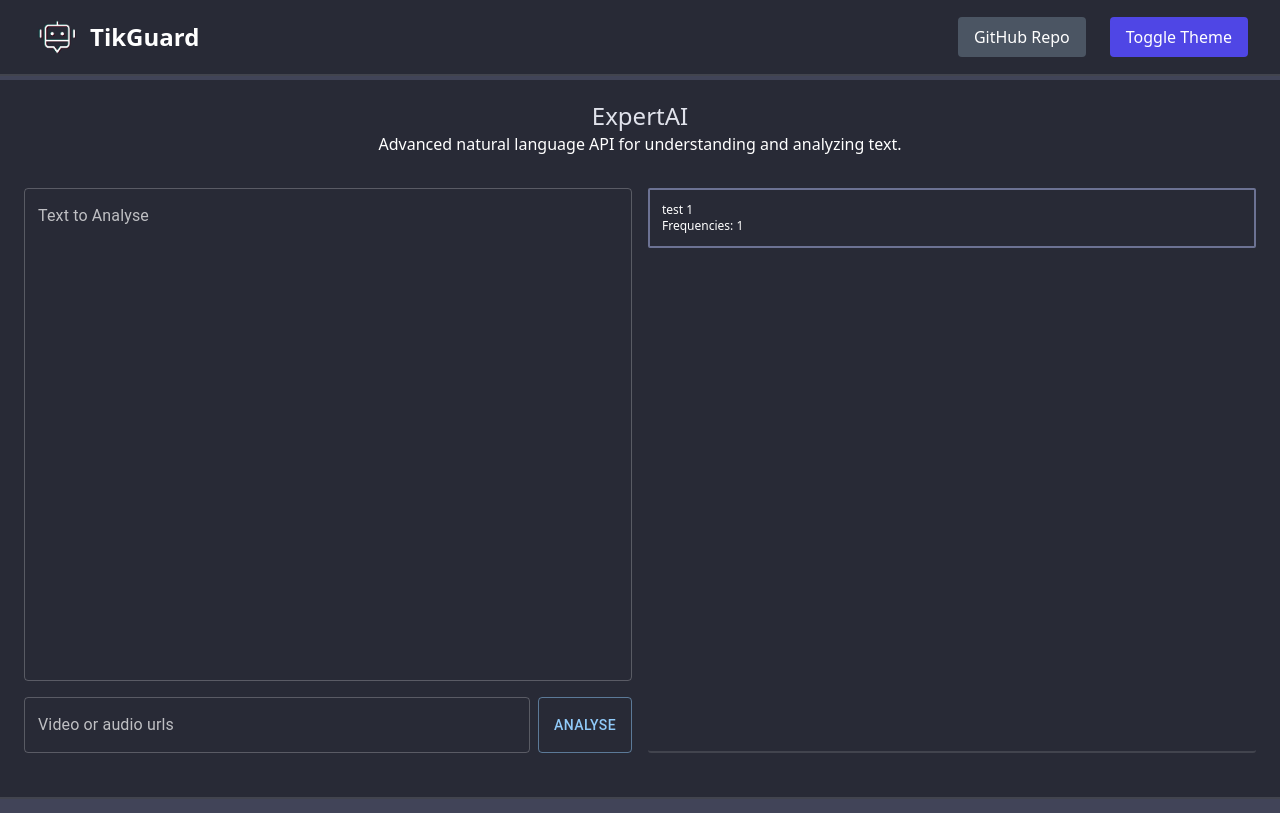
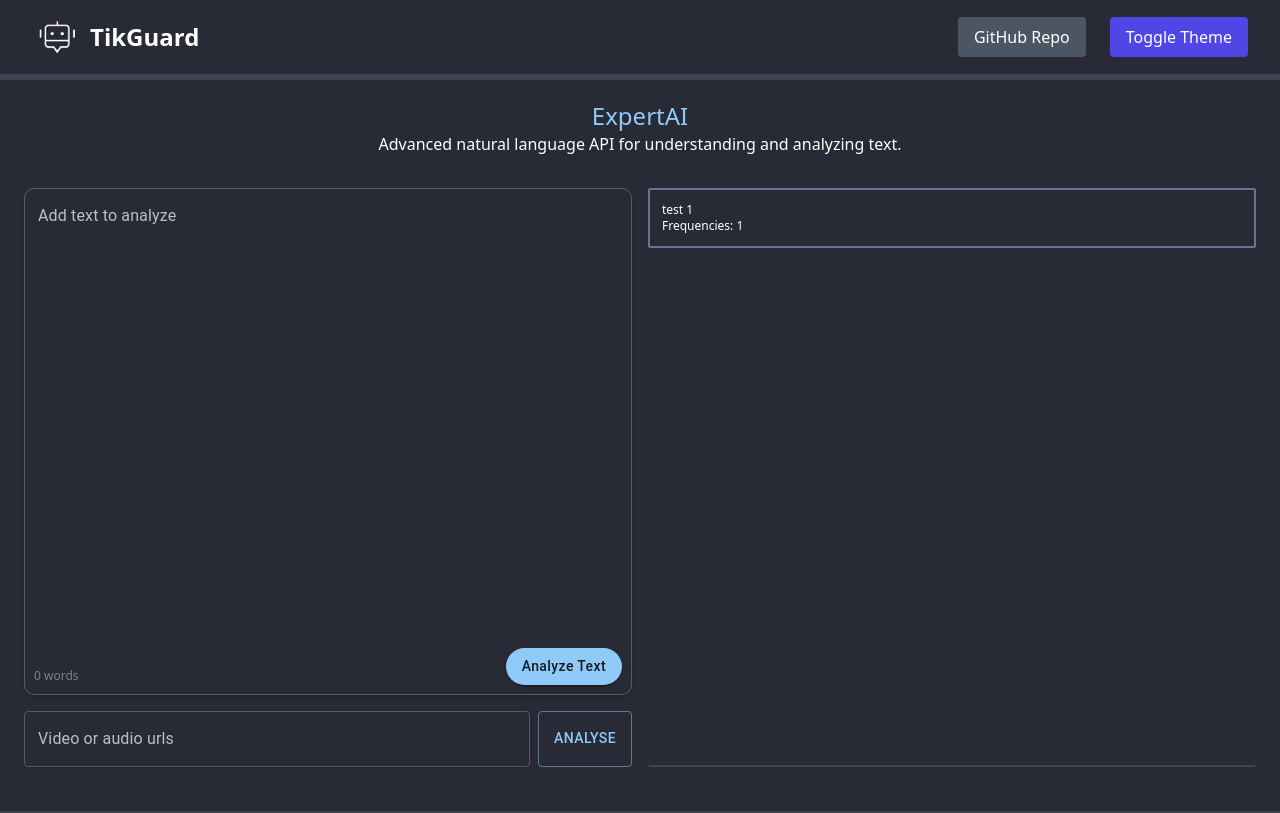
Before and after one commit to minhvyha/TikGuard, a Next.js app in the folder tikguard/: page /expertai in a window 1280 px wide. Built offline with nearby package versions, Linux system fonts and the light colour scheme.

Commit message:
Changed the layout of MainInput.tsx textbox

```diff
--- a/tikguard/app/expertai/page.tsx
+++ b/tikguard/app/expertai/page.tsx
@@ -32,7 +32,7 @@ const page = () => {
   return (
     <div className='flex flex-col gap-2 py-5' style={expertAIStyles}>
       <div className='flex flex-col justify-center items-center'>
-        <h1 className='text-2xl text-text-100'>ExpertAI</h1>
+        <h1 className='text-2xl text-text-100' style={{color: theme.palette.primary.main}}>ExpertAI</h1>
         <h2 className='text-text-150'>Advanced natural language API for understanding and analyzing text.</h2>
       </div>
     <div className="flex flex-row gap-4 p-6 ">
--- a/tikguard/components/MainInput.tsx
+++ b/tikguard/components/MainInput.tsx
@@ -1,29 +1,74 @@
 'use client'
-import React from 'react'
+import React from 'react';
 import TextField from '@mui/material/TextField';
+import Button from '@mui/material/Button';
 import { useStore } from '@/app/context/context';
 
 const MainInput = () => {
   const { text, setText, path } = useStore();
 
+  const countWords = (str: string) => {
+    return str.trim() === '' ? 0 : str.trim().split(/\s+/).length;
+  };
+
   return (
-    <TextField
-    minRows={20}
-    maxRows={20}
-    disabled={path !== ''}
+    <div style={{ position: 'relative', width: '100%' }}>
+      <TextField
+        minRows={20}
+        maxRows={20}
+        disabled={path !== ''}
         id="outlined-basic"
         value={text}
         onChange={(e) => {
           setText(e.target.value);
         }}
-        label="Text to Analyse"
+        label="Add text to analyze"
         variant="outlined"
         multiline
-        style={{ flex: '1' }}
+        fullWidth
+        style={{
+          flex: '1',
+          boxShadow: '0 2px 4px rgba(0, 0, 0, 0.2)',
+          borderRadius: 10,
+        }}
+        placeholder="Hello World?"
+        InputProps={{
+          style: {
+            borderRadius: 10,
+            paddingBottom: '30px', // Add padding to make space for word count
+          },
+        }}
+      />
+      <div style={{
+        position: 'absolute',
+        bottom: 10, // Adjust this value to position the word count inside the TextField
+        left: 10,
+        fontSize: '12px',
+        color: 'gray',
+        pointerEvents: 'none', // Prevent the word count from interfering with input
+      }}>
+        {countWords(text)} words
+      </div>
+      <Button
+        variant="contained"
+        color="primary"
+        style={{
+          position: 'absolute',
+          bottom: 10,
+          right: 10,
+          borderRadius: 30,
+          textTransform: 'none',
+          pointerEvents: path ? 'none' : 'auto' // Disable the button if path is not empty
+        }}
+        onClick={() => {
+          // Handle analyze text button click
+          console.log('Analyze text:', text);
+        }}
+      >
+        Analyze Text
+      </Button>
+    </div>
+  );
+};
 
-        placeholder="why are you so dumb, you can't even reach the top shelf."
-      />
-  )
-}
-
-export default MainInput
+export default MainInput;
--- a/tikguard/components/ModalCard.tsx
+++ b/tikguard/components/ModalCard.tsx
@@ -23,7 +23,7 @@ const ModalCard = ({title, data}: {title: string, data: Object}) => {
     console.log(open)
   };
   return (
-    <div  className='transition-all flex flex-col  w-full p-3 border-2 cursor-pointer border-background-500 dark:border-gray-500 border-solid text-xs rounded-sm'>
+    <div className='transition-all flex flex-col  w-full p-3 border-2 cursor-pointer border-background-500 dark:border-gray-500 border-solid text-xs rounded-sm'>
         <div>
 
         {title}
--- a/tikguard/components/TextInput.tsx
+++ b/tikguard/components/TextInput.tsx
@@ -1,27 +1,31 @@
-'use client'
 import React from 'react';
-import { useStore } from '@/app/context/context';
 import TextField from '@mui/material/TextField';
+import { useStore, useThemeContext } from '../app/context/context';
 
 const TextInput = () => {
+  const { path, setPath, text } = useStore();
+  const { theme } = useThemeContext();
 
-  const { path, setPath, text } = useStore();
-
-
+  const TextInputStyles = {
+    backgroundColor: theme.palette.background.default,
+    color: theme.palette.text.primary,
+    flex: '1',
+    boxShadow: '0 2px 4px rgba(0, 0, 0, 0.1)', // Add box shadow here
+    borderRadius: 10
+  };
 
   return (
-
     <TextField
-        id="outlined-basic"
+      // id="outlined-basic"
       value={path}
       disabled={text !== ''}
       onChange={(e) => {
         setPath(e.target.value);
       }}
-        placeholder='https://storage.googleapis.com/aai-web-samples/5_common_sports_injuries.mp3'
+      placeholder="https://storage.googleapis.com/aai-web-samples/5_common_sports_injuries.mp3"
       label="Video or audio urls"
       variant="outlined"
-        style={{ flex: '1' }} // Set the width to 80% of the div
+      style={TextInputStyles}
     />
   );
 };
```
Lines whose indentation alone changed are shown as unchanged.
